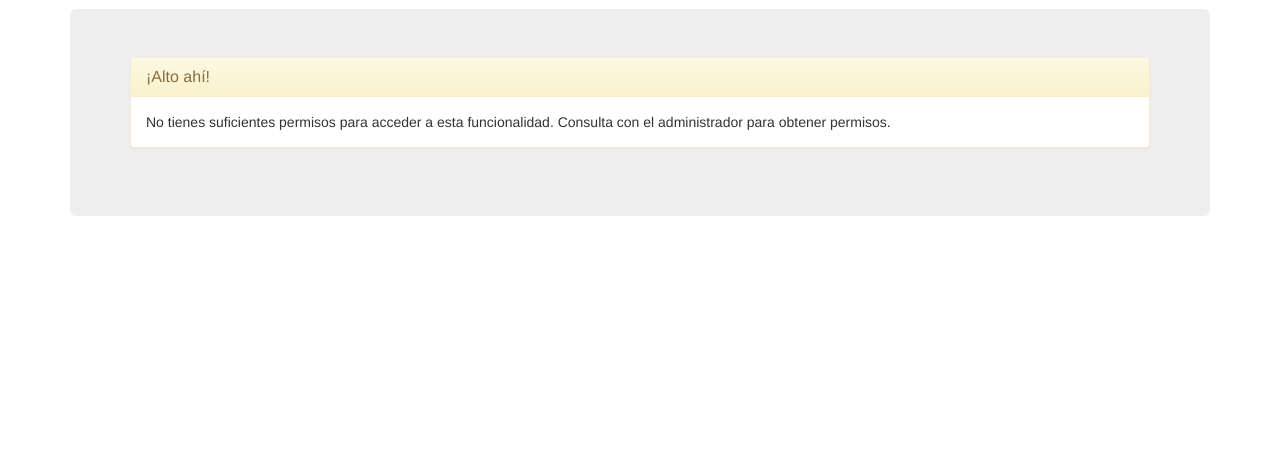
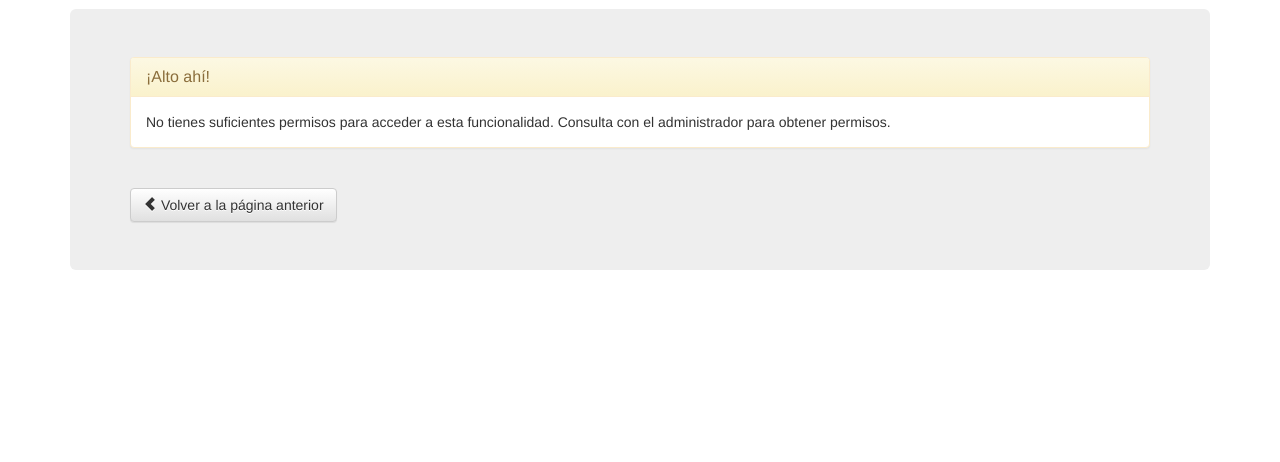
Before and after one commit to 9andresc/proyecto-sap, a Django app: page /acceso_denegado/ in a window 1280 px wide. Shown: the part 51-513 px from the top of the page. Run offline with Django 3.2, Linux system fonts and the light colour scheme; some libraries are stand-ins or nearby versions.

Commit message:
Botón de retorno agregado al acceso denegado.

```diff
--- a/sap/inicio/templates/acceso_denegado.html
+++ b/sap/inicio/templates/acceso_denegado.html
@@ -10,5 +10,7 @@
 			No tienes suficientes permisos para acceder a esta funcionalidad. Consulta con el administrador para obtener permisos.
 		</div>
 	</div>
+	<br>
+	<a class="btn btn-default" href="javascript:window.history.go(-1);"><span class="glyphicon glyphicon-chevron-left"></span> Volver a la página anterior</a>
 </div>
 {% endblock %}
```
